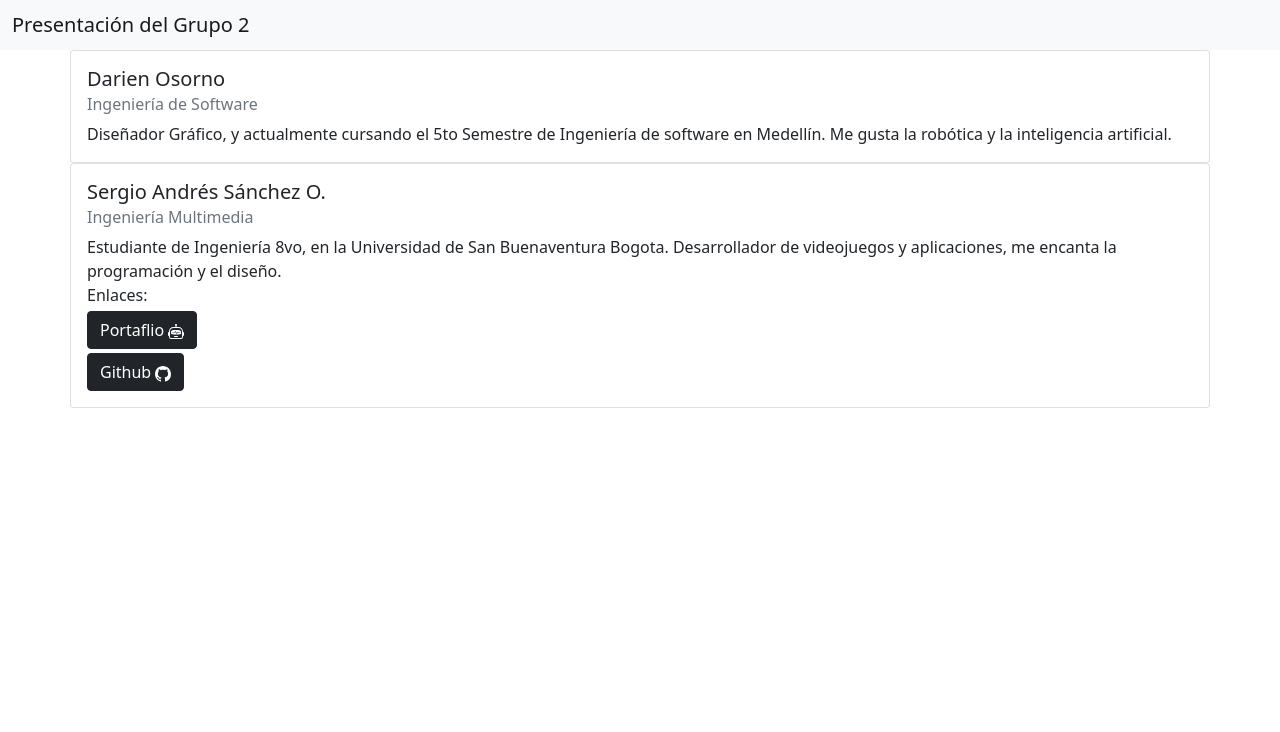
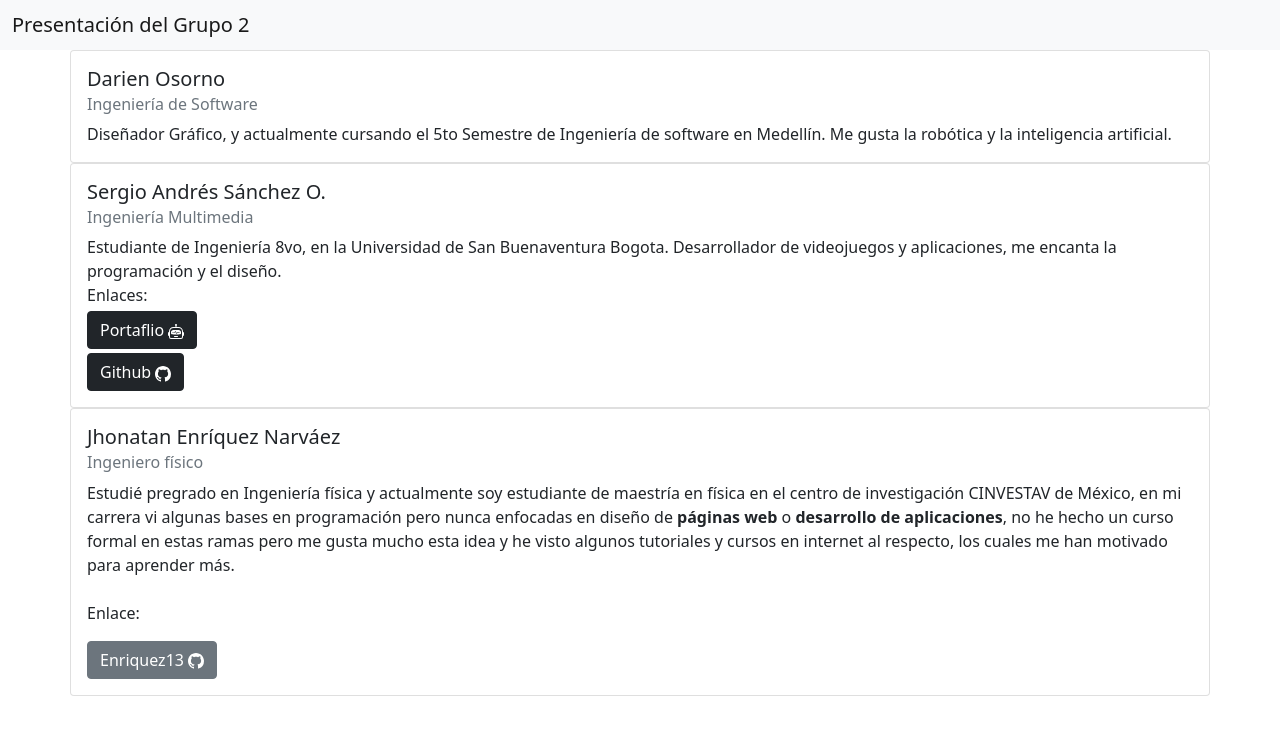
Before and after one commit to darien-o/presentacionG2-DarienOsorno, a plain HTML site: page index.html in a window 1280 px wide. Drawn offline with nearby package versions, Linux system fonts and the light colour scheme.

Commit message:
Descripcion Jhonatan

```diff
--- a/index.html
+++ b/index.html
@@ -54,6 +54,26 @@
         </div>
       </div>
 
+      <div class="row card 12">
+        <div class="card-body">
+          <h5 class="card-title">Jhonatan Enríquez Narváez</h5>
+          <h6 class="card-subtitle mb-2 text-muted">Ingeniero físico</h6>
+          <p class="card-text">
+            Estudié pregrado en Ingeniería física y actualmente soy estudiante de maestría en física en el centro de investigación CINVESTAV de México, en mi carrera vi algunas bases en programación
+            pero nunca enfocadas en diseño de <b>páginas web </b> o <b> desarrollo de aplicaciones</b>,
+            no he hecho un curso formal en estas ramas
+            pero me gusta mucho esta idea y he visto algunos tutoriales y cursos en internet al respecto,
+            los cuales me han motivado para aprender más. <br><br> Enlace:
+          </p>
+          <a href="https://github.com/enriquez13">
+          <button type="button" class="btn btn-secondary">Enriquez13 <svg xmlns="http://www.w3.org/2000/svg" width="16" height="16" fill="currentColor" class="bi bi-github" viewBox="0 0 16 16">
+            <path d="M8 0C3.58 0 0 3.58 0 8c0 3.54 2.29 6.53 5.47 7.59.4.07.55-.17.55-.38 0-.19-.01-.82-.01-1.49-2.01.37-2.53-.49-2.69-.94-.09-.23-.48-.94-.82-1.13-.28-.15-.68-.52-.01-.53.63-.01 1.08.58 1.23.82.72 1.21 1.87.87 2.33.66.07-.52.28-.87.51-1.07-1.78-.2-3.64-.89-3.64-3.95 0-.87.31-1.59.82-2.15-.08-.2-.36-1.02.08-2.12 0 0 .67-.21 2.2.82.64-.18 1.32-.27 2-.27.68 0 1.36.09 2 .27 1.53-1.04 2.2-.82 2.2-.82.44 1.1.16 1.92.08 2.12.51.56.82 1.27.82 2.15 0 3.07-1.87 3.75-3.65 3.95.29.25.54.73.54 1.48 0 1.07-.01 1.93-.01 2.2 0 .21.15.46.55.38A8.012 8.012 0 0 0 16 8c0-4.42-3.58-8-8-8z"/>
+          </svg>
+        </button>
+        </a>
+        </div>
+      </div>
+
 
       <!-- Linea final, no ingresar nada debajo de esto. -->
     </div>
```
